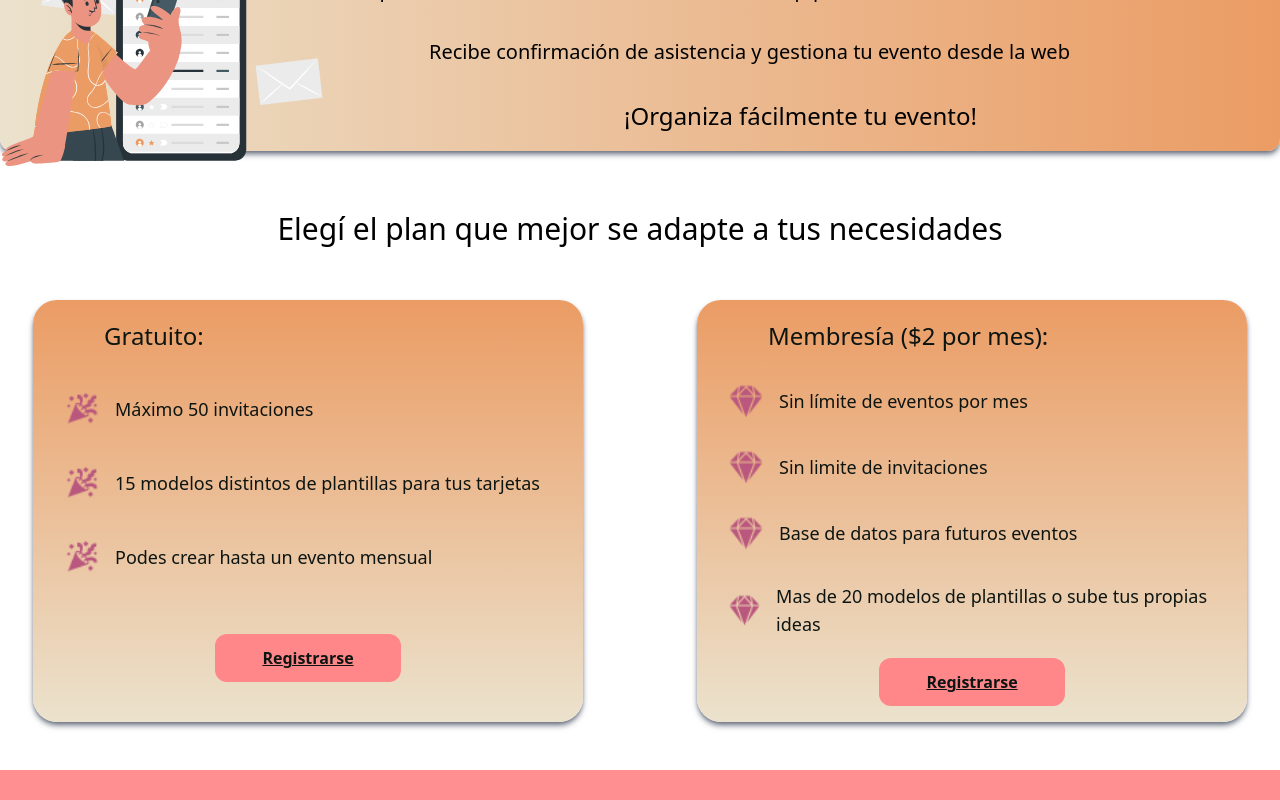
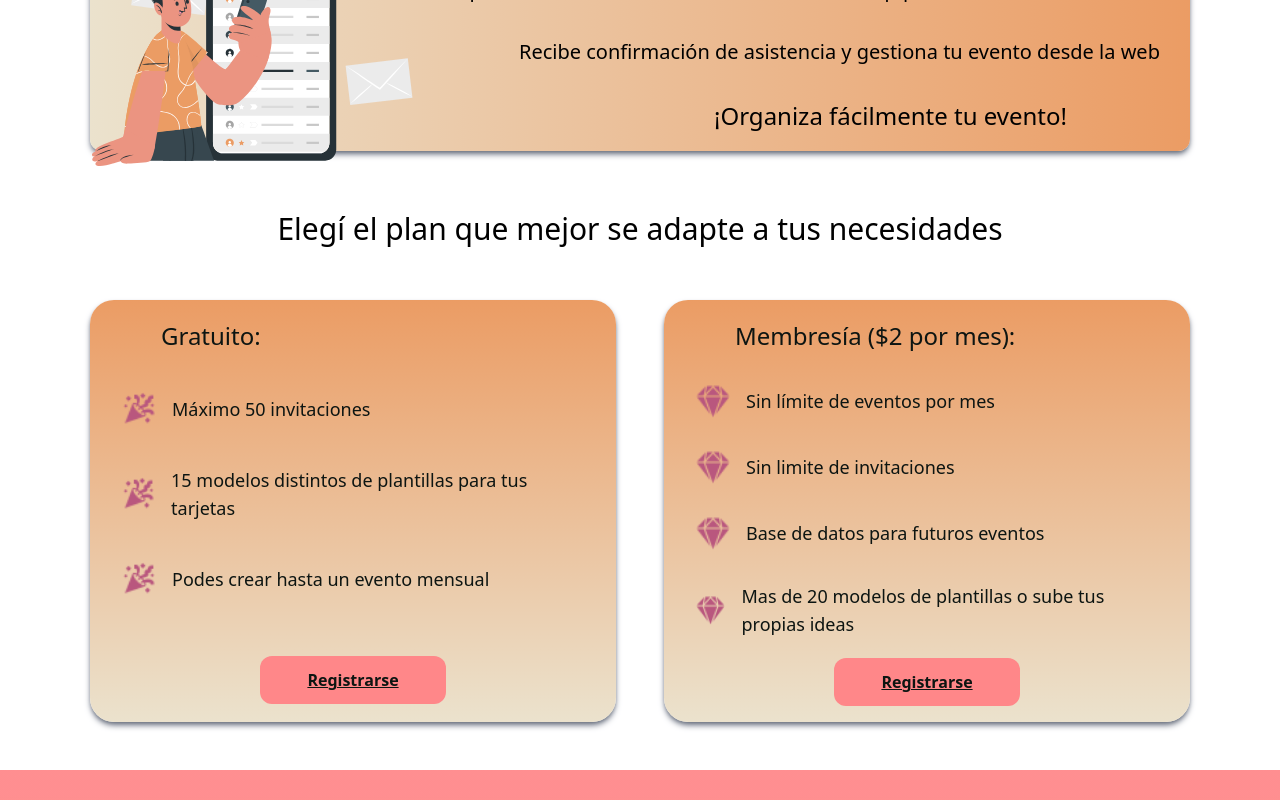
Before and after one commit to No-Country-simulation/GoEvent, a React (Vite) app in the folder frontend/: page / in a window 1280 px wide. Shown: the part 1003-1803 px from the top of the page. Built offline with nearby package versions, Linux system fonts and the light colour scheme; no server answers.

Commit message:
update container landing

```diff
--- a/frontend/src/pages/LandingPage.tsx
+++ b/frontend/src/pages/LandingPage.tsx
@@ -21,7 +21,7 @@ const LandingPage = () => {
       {isOpenMenu ? (
         <UserMenu closeMenu={setIsOpenMenu} />
       ) : (
-        <div>
+        <div className="xl:w-[1100px] lg:w-[900px] md:w-[700px] sm:w-[400px] mx-auto">
           {/*Grid*/}
           <div className="grid md:grid-cols-2 xl:grid-cols-3 items-center justify-between gap-6 pb-14 pt-7">
             {imagenes.map((e) => {
@@ -169,9 +169,10 @@ const LandingPage = () => {
             </div>
           </div>
 
-          <Footer />
+
         </div>
       )}
+      <Footer />
     </div>
   );
 };
```
